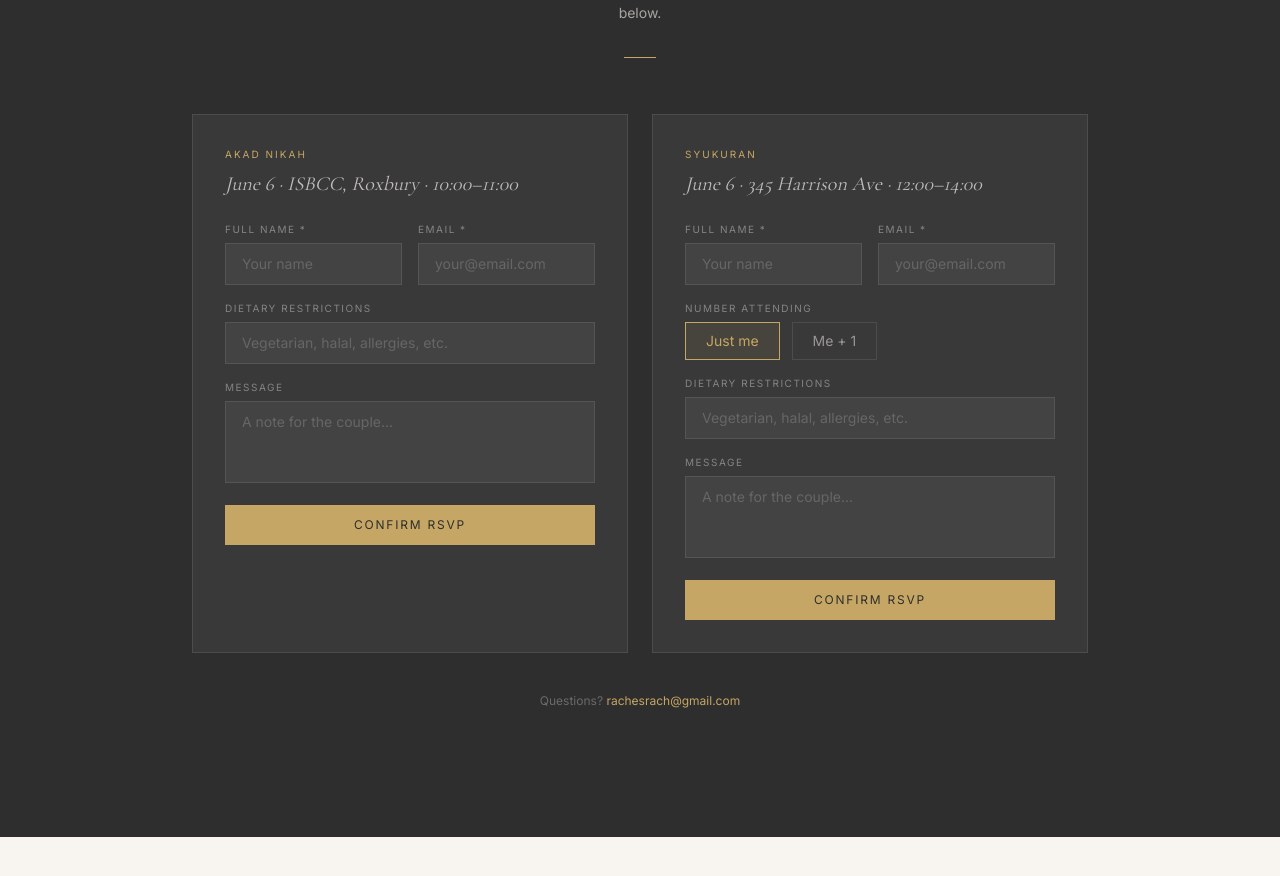
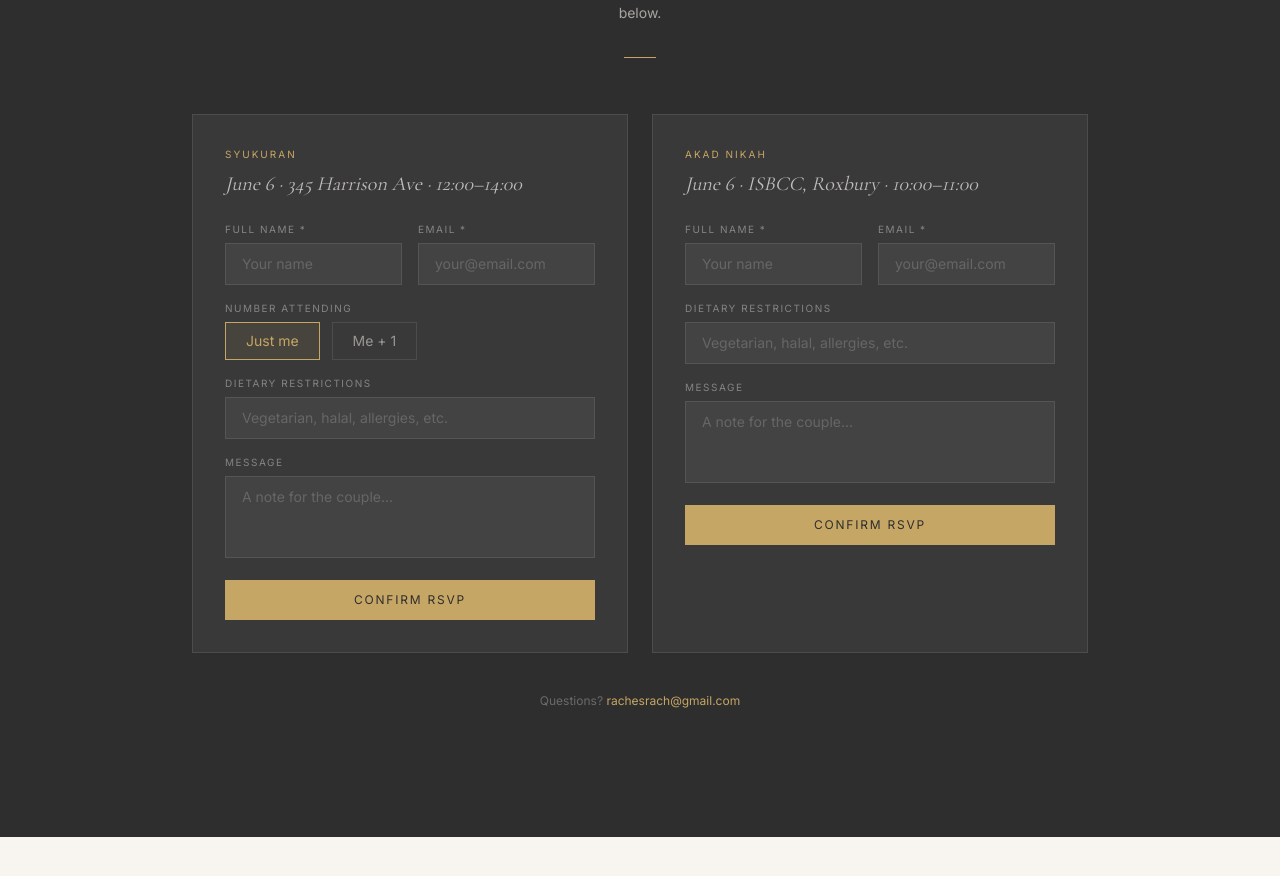
Before and after one commit to rachmawaty/fr-wedding, a Next.js app: page / in a window 1280 px wide. Shown: the part 2986-3862 px from the top of the page. Built offline with nearby package versions, Linux system fonts and the light colour scheme; no server answers; the database is empty.

Commit message:
Swap RSVP form order: Syukuran first, Akad Nikah second
Co-Authored-By: Claude Sonnet 4.6 <noreply@anthropic.com>

```diff
--- a/components/RSVP.tsx
+++ b/components/RSVP.tsx
@@ -227,16 +227,16 @@ export default function RSVP() {
           className="grid md:grid-cols-2 gap-6"
         >
           <RSVPForm
+            event="syukuran"
+            title="Syukuran"
+            subtitle="June 6 · 345 Harrison Ave · 12:00–14:00"
+            maxGuests={2}
+          />
+          <RSVPForm
             event="akad"
             title="Akad Nikah"
             subtitle="June 6 · ISBCC, Roxbury · 10:00–11:00"
             maxGuests={1}
-          />
-          <RSVPForm
-            event="syukuran"
-            title="Syukuran"
-            subtitle="June 6 · 345 Harrison Ave · 12:00–14:00"
-            maxGuests={2}
           />
         </motion.div>
 
```
